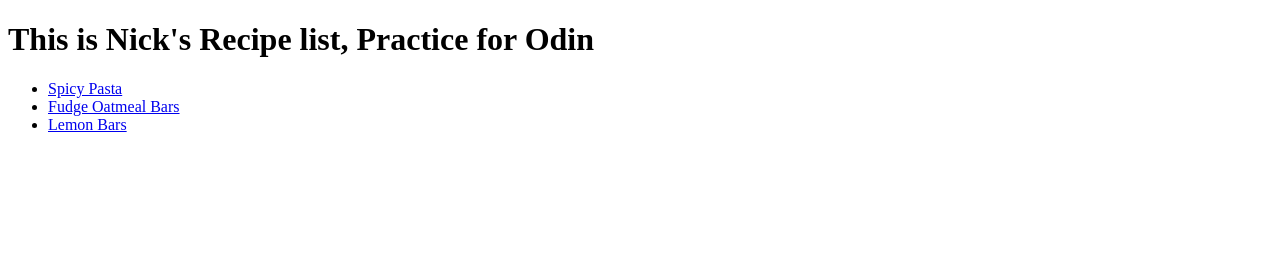
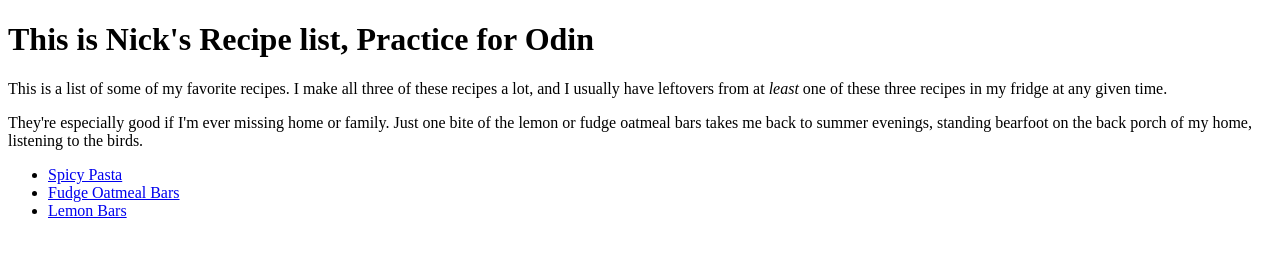
Before and after one commit to Nick-Forward/odin-recipes, a plain HTML site: page index.html in a window 1280 px wide. Drawn offline with Linux system fonts and the light colour scheme.

Commit message:
Added one image for each recipe in seperate images folder and added comments to index.html

```diff
--- a/index.html
+++ b/index.html
@@ -6,12 +6,34 @@
     <meta name="viewport" content="width=device-width, initial-scale=1.0">
     <title>Odin Recipe Book!</title>
 </head>
+
+<!-- Boilerplate HTML language + Title for webpage-->
+
 <body>
     <h1>This is Nick's Recipe list, Practice for Odin</h1>
+
+    <!-- Header describing index page-->
+
+    <p>
+        This is a list of some of my favorite recipes. I make all three of these recipes a lot,
+        and I usually have leftovers from at <em>least</em> one of these three recipes in my fridge at any given time.
+    </p>
+
+    <!-- Description paragraph 1-->
+
+    <p>
+        They're especially good if I'm ever missing home or family. Just one bite of the lemon or fudge oatmeal bars takes me back to
+        summer evenings, standing bearfoot on the back porch of my home, listening to the birds.
+    </p>
+
+    <!--Description paragraph 2-->
+
     <ul>
         <li><a href="./recipes/spicypasta.html">Spicy Pasta</a></li>
         <li><a href="./recipes/fudgeoatmealbars.html">Fudge Oatmeal Bars</a></li>
         <li><a href="./recipes/lemonbars.html">Lemon Bars</a></li>
     </ul>
+
+    <!--List of recipe links-->
 </body>
 </html>
```
Also changed, not shown: 3 other files.
